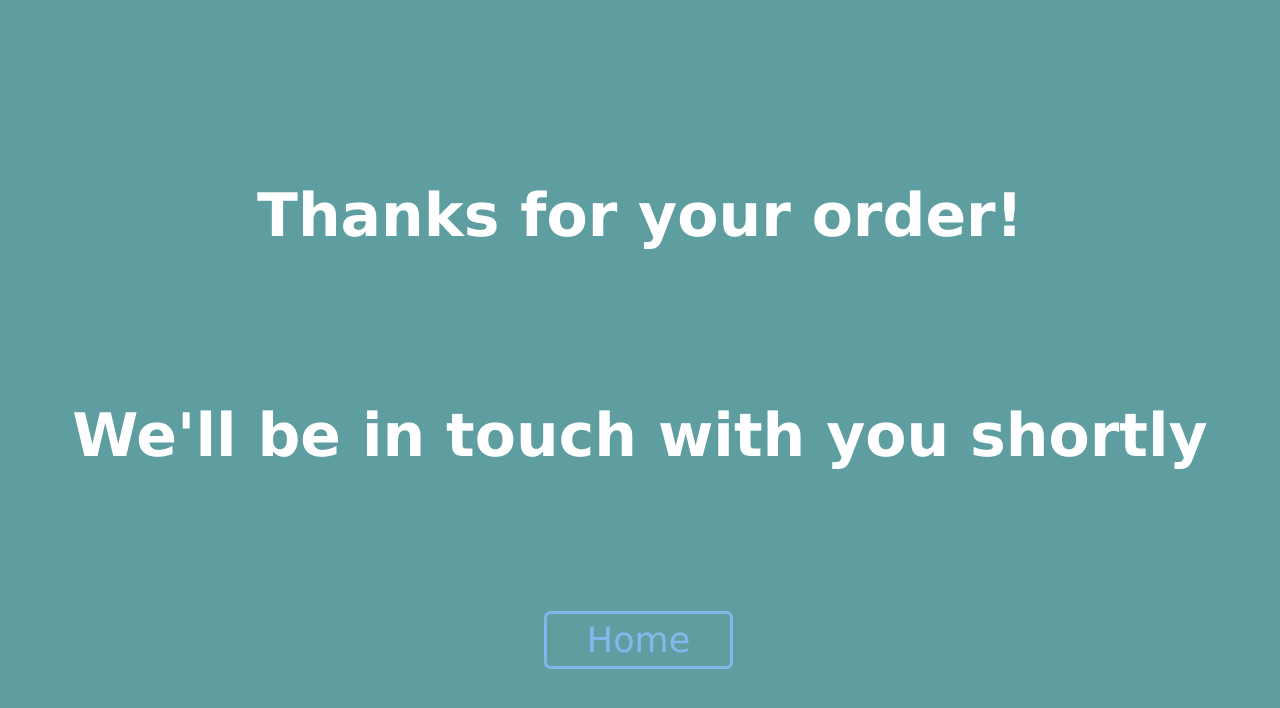
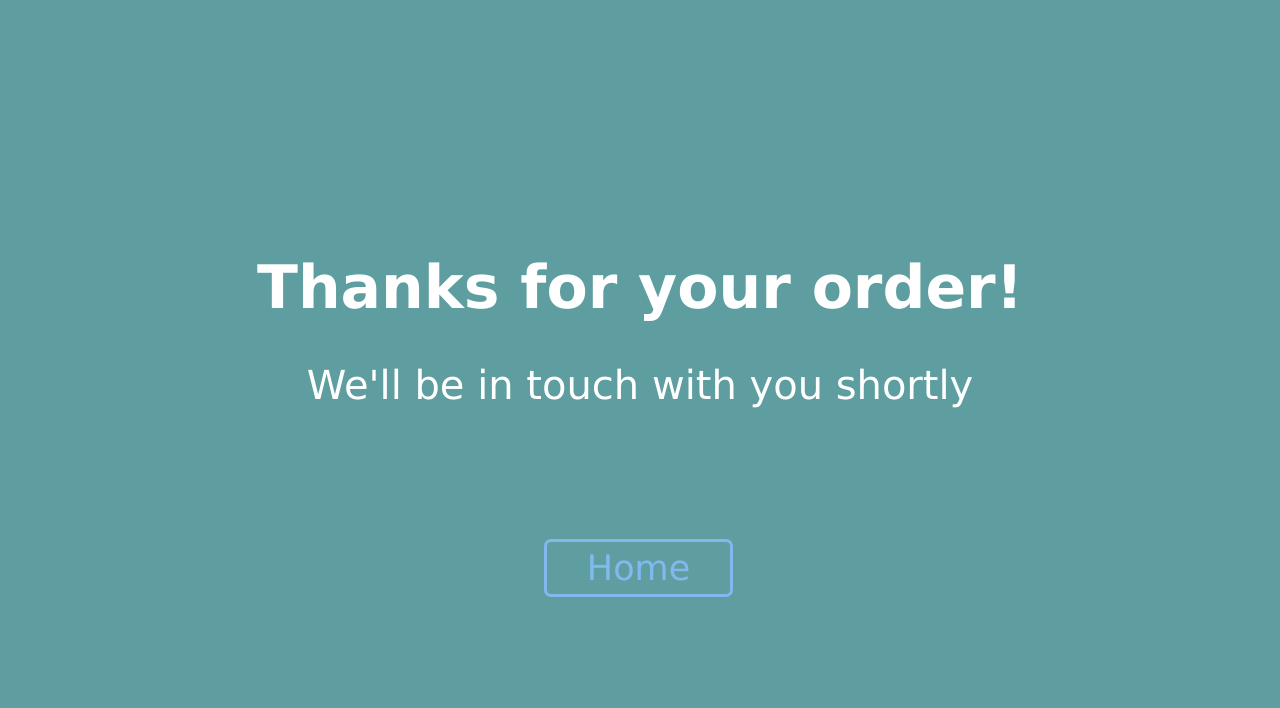
Before and after one commit to Rasheednour/CS340-Restaurant-App, a Flask app: page /finish in a window 1280 px wide. Shown: the top 708 px of the page. Run offline with Flask 2, Linux system fonts and the light colour scheme.

Commit message:
some styling in finish page

```diff
--- a/static/css/main.css
+++ b/static/css/main.css
@@ -31,6 +31,13 @@ body {
     margin-bottom: 200px;
 }
 
+p {
+    color: white;
+    font-family:Verdana, Geneva, Tahoma, sans-serif;
+    font-size: 40px;
+    position: relative;
+    bottom: 100px;
+}
 .address {
     position: relative;
     top: 40px;
--- a/templates/finish.html
+++ b/templates/finish.html
@@ -7,7 +7,7 @@
 <div>
 <body>
     <h1 class="home-title">Thanks for your order!</h1>
-    <h2 class="home-title">We'll be in touch with you shortly</h2>
+    <p >We'll be in touch with you shortly</p>
 
         <a class="button1" href="{{ url_for('home') }}">Home</a>
 </body>
```
